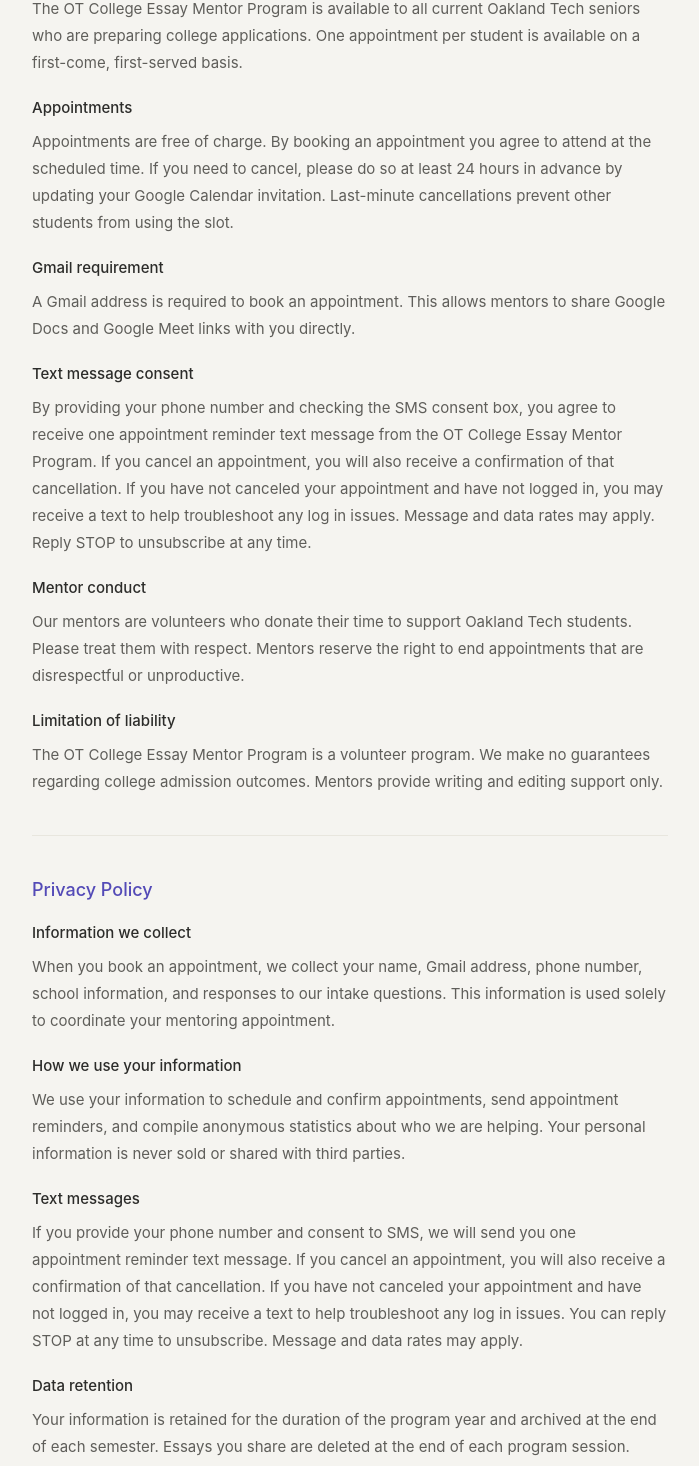
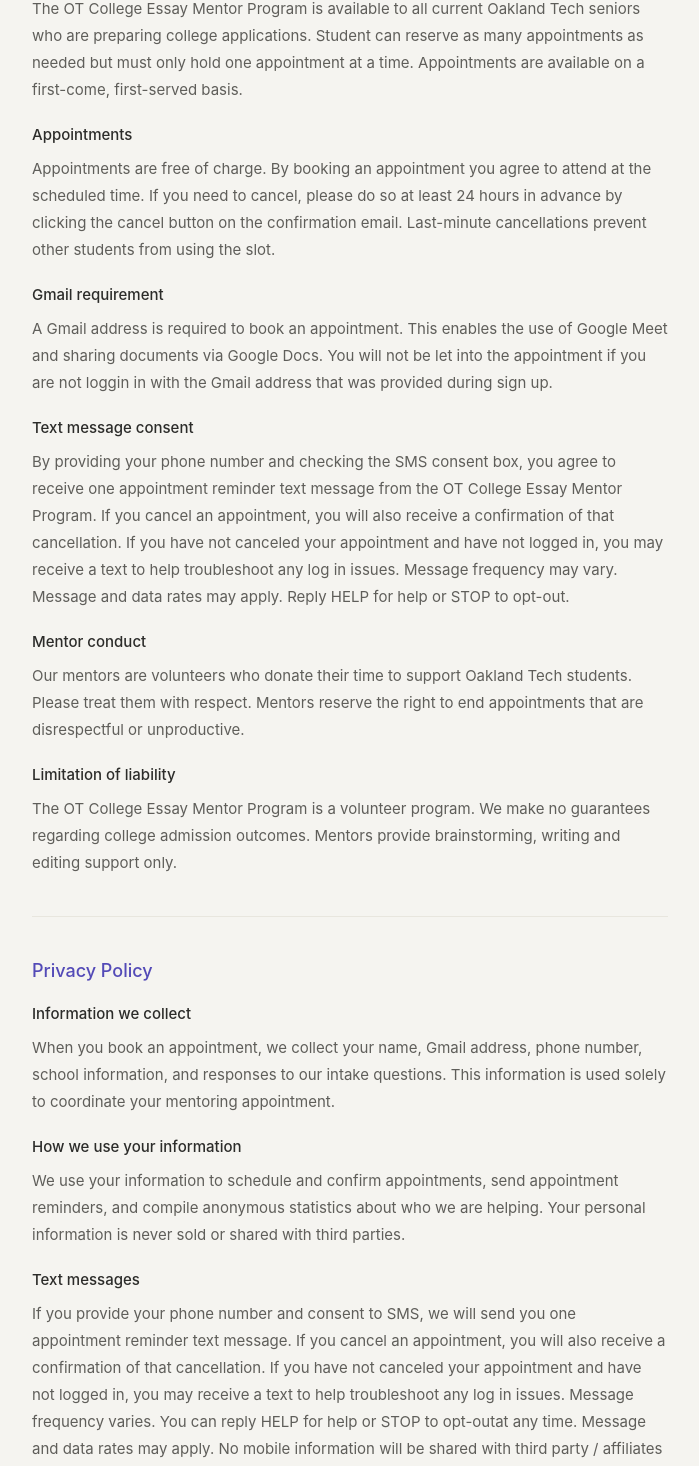
Before and after one commit to lucyleong/ot-essay-mentor, a Next.js app: page /terms in a window 1280 px wide. Shown: the part 237-1703 px from the top of the page, without its empty margins (290-989 px from the left). Built offline with nearby package versions, Linux system fonts and the light colour scheme.

Commit message:
change PP wording

```diff
--- a/src/app/terms/page.tsx
+++ b/src/app/terms/page.tsx
@@ -10,22 +10,22 @@ export default function TermsPage() {
 
       <h3 style={{ fontSize: 15, fontWeight: 500, margin: '0 0 8px' }}>Program eligibility</h3>
       <p style={{ fontSize: 15, color: '#5F5E5A', lineHeight: 1.8, margin: '0 0 20px' }}>
-        The OT College Essay Mentor Program is available to all current Oakland Tech seniors who are preparing college applications. One appointment per student is available on a first-come, first-served basis.
+        The OT College Essay Mentor Program is available to all current Oakland Tech seniors who are preparing college applications. Student can reserve as many appointments as needed but must only hold one appointment at a time. Appointments are available on a first-come, first-served basis.
       </p>
 
       <h3 style={{ fontSize: 15, fontWeight: 500, margin: '0 0 8px' }}>Appointments</h3>
       <p style={{ fontSize: 15, color: '#5F5E5A', lineHeight: 1.8, margin: '0 0 20px' }}>
-        Appointments are free of charge. By booking an appointment you agree to attend at the scheduled time. If you need to cancel, please do so at least 24 hours in advance by updating your Google Calendar invitation. Last-minute cancellations prevent other students from using the slot.
+        Appointments are free of charge. By booking an appointment you agree to attend at the scheduled time. If you need to cancel, please do so at least 24 hours in advance by clicking the cancel button on the confirmation email. Last-minute cancellations prevent other students from using the slot.
       </p>
 
       <h3 style={{ fontSize: 15, fontWeight: 500, margin: '0 0 8px' }}>Gmail requirement</h3>
       <p style={{ fontSize: 15, color: '#5F5E5A', lineHeight: 1.8, margin: '0 0 20px' }}>
-        A Gmail address is required to book an appointment. This allows mentors to share Google Docs and Google Meet links with you directly.
+        A Gmail address is required to book an appointment. This enables the use of Google Meet and sharing documents via Google Docs. You will not be let into the appointment if you are not loggin in with the Gmail address that was provided during sign up.
       </p>
 
       <h3 style={{ fontSize: 15, fontWeight: 500, margin: '0 0 8px' }}>Text message consent</h3>
       <p style={{ fontSize: 15, color: '#5F5E5A', lineHeight: 1.8, margin: '0 0 20px' }}>
-        By providing your phone number and checking the SMS consent box, you agree to receive one appointment reminder text message from the OT College Essay Mentor Program. If you cancel an appointment, you will also receive a confirmation of that cancellation. If you have not canceled your appointment and have not logged in, you may receive a text to help troubleshoot any log in issues. Message and data rates may apply. Reply STOP to unsubscribe at any time.
+        By providing your phone number and checking the SMS consent box, you agree to receive one appointment reminder text message from the OT College Essay Mentor Program. If you cancel an appointment, you will also receive a confirmation of that cancellation. If you have not canceled your appointment and have not logged in, you may receive a text to help troubleshoot any log in issues. Message frequency may vary. Message and data rates may apply. Reply HELP for help or STOP to opt-out.
       </p>
 
       <h3 style={{ fontSize: 15, fontWeight: 500, margin: '0 0 8px' }}>Mentor conduct</h3>
@@ -35,7 +35,7 @@ export default function TermsPage() {
 
       <h3 style={{ fontSize: 15, fontWeight: 500, margin: '0 0 8px' }}>Limitation of liability</h3>
       <p style={{ fontSize: 15, color: '#5F5E5A', lineHeight: 1.8, margin: '0 0 40px' }}>
-        The OT College Essay Mentor Program is a volunteer program. We make no guarantees regarding college admission outcomes. Mentors provide writing and editing support only.
+        The OT College Essay Mentor Program is a volunteer program. We make no guarantees regarding college admission outcomes. Mentors provide brainstorming, writing and editing support only.
       </p>
 
       <hr style={{ border: 'none', borderTop: '0.5px solid #e8e6de', margin: '0 0 40px' }} />
@@ -54,12 +54,12 @@ export default function TermsPage() {
 
       <h3 style={{ fontSize: 15, fontWeight: 500, margin: '0 0 8px' }}>Text messages</h3>
       <p style={{ fontSize: 15, color: '#5F5E5A', lineHeight: 1.8, margin: '0 0 20px' }}>
-        If you provide your phone number and consent to SMS, we will send you one appointment reminder text message. If you cancel an appointment, you will also receive a confirmation of that cancellation. If you have not canceled your appointment and have not logged in, you may receive a text to help troubleshoot any log in issues.  You can reply STOP at any time to unsubscribe. Message and data rates may apply.
+        If you provide your phone number and consent to SMS, we will send you one appointment reminder text message. If you cancel an appointment, you will also receive a confirmation of that cancellation. If you have not canceled your appointment and have not logged in, you may receive a text to help troubleshoot any log in issues.  Message frequency varies. You can reply HELP for help or STOP to opt-outat any time. Message and data rates may apply. No mobile information will be shared with third party / affiliates for marketing or promotional purposes.
       </p>
 
       <h3 style={{ fontSize: 15, fontWeight: 500, margin: '0 0 8px' }}>Data retention</h3>
       <p style={{ fontSize: 15, color: '#5F5E5A', lineHeight: 1.8, margin: '0 0 20px' }}>
-        Your information is retained for the duration of the program year and archived at the end of each semester. Essays you share are deleted at the end of each program session.
+        Your information is retained for the duration of the program year, then anonymized and archived at the end of each semester. Essays you share are deleted at the end of each program session.
       </p>
 
       <h3 style={{ fontSize: 15, fontWeight: 500, margin: '0 0 8px' }}>Contact</h3>
```
